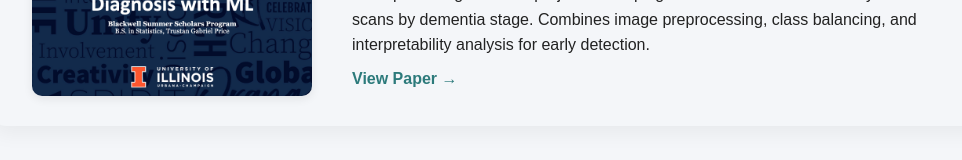
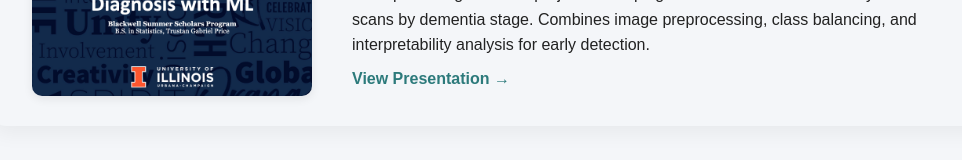
Before and after one commit to trustanprice/personal-portfolio, a React (Create React App) app: page /projects in a window 1280 px wide. Shown: the part 2228-2388 px from the top of the page, without its empty margins (132-1094 px from the left). Built offline with nearby package versions, Linux system fonts and the light colour scheme.

Commit message:
small change on dementia diagnosis explanation

```diff
--- a/src/pages/Projects.js
+++ b/src/pages/Projects.js
@@ -167,7 +167,7 @@ function Projects() {
                                 target="_blank"
                                 rel="noopener noreferrer"
                             >
-                                View Paper →
+                                View Presentation →
                             </a>
                         </div>
                     </div>
```
